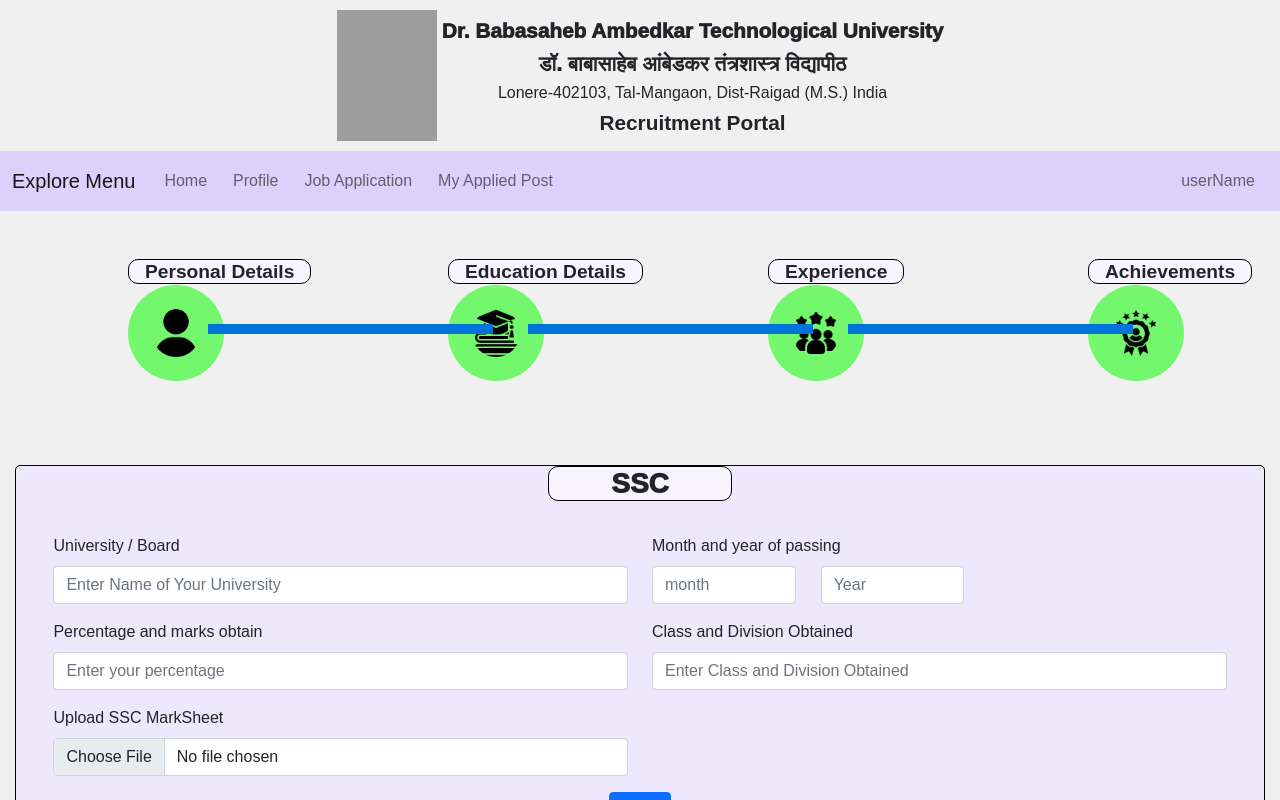
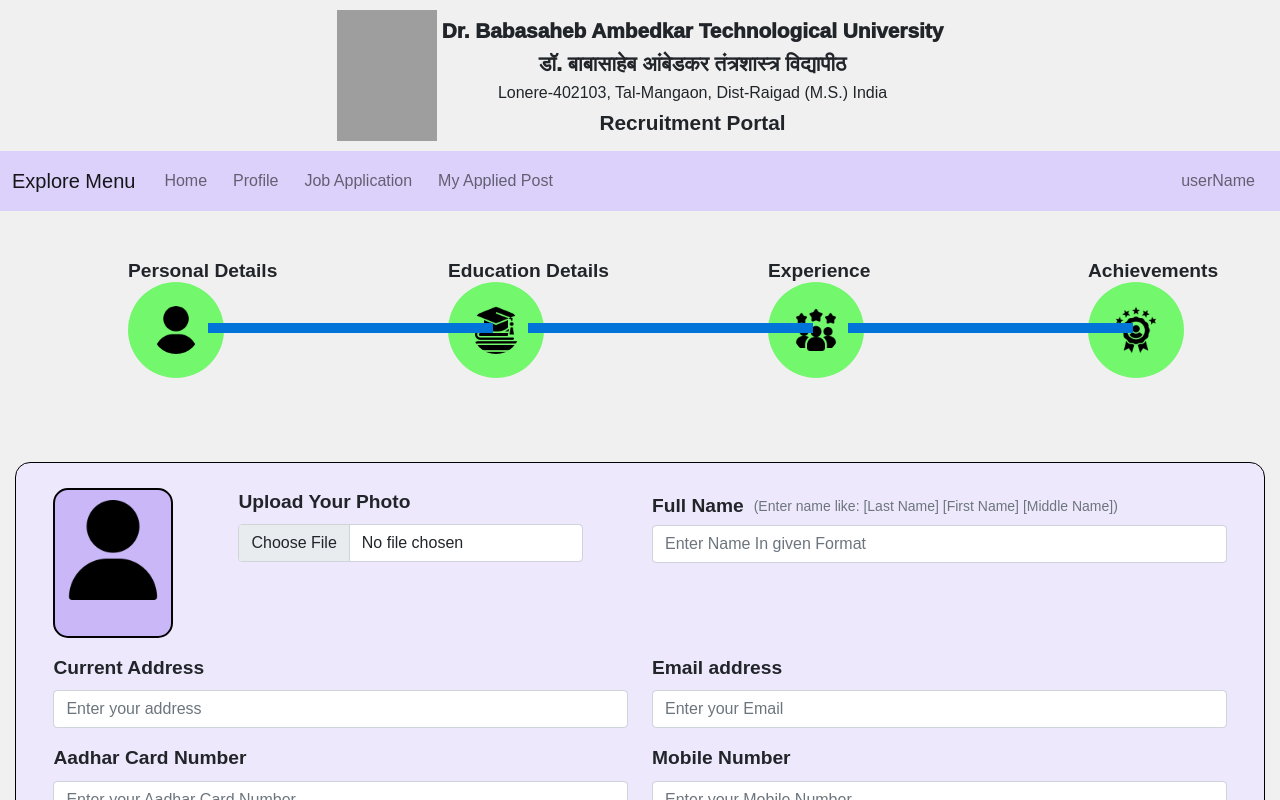
Before and after one commit to onkarhol999/Recruitment_Portal_DABTU, a React (Vite) app: page / in a window 1280 px wide. Shown: the top 800 px of the page. Built offline with nearby package versions, Linux system fonts and the light colour scheme; grey boxes are pictures that could not be loaded.

Commit message:
Progrss bar Completed

```diff
--- a/package.json
+++ b/package.json
@@ -11,7 +11,8 @@
   },
   "dependencies": {
     "react": "^18.2.0",
-    "react-dom": "^18.2.0"
+    "react-dom": "^18.2.0",
+    "react-router-dom": "^6.22.3"
   },
   "devDependencies": {
     "@types/react": "^18.2.64",
--- a/src/App.jsx
+++ b/src/App.jsx
@@ -2,8 +2,9 @@
 import Footer from './component/headerFooter/Footer';
 import Header from './component/headerFooter/Header';
 import TimeLine from './component/timeLine/TimeLine';
-// import PersonalDetails from './component/personalDetailsForm/PersonalDetails';
-import EducationalDetails from './component/EducationalDetailsForm/EducationalDetails';
+import PersonalDetails from './component/personalDetailsForm/personalDetails';
+
+// import EducationalDetails from './component/EducationalDetailsForm/EducationalDetails';
 
 
 function App() {
@@ -11,7 +12,8 @@
     <>
       <Header/>
       <TimeLine/>
-      <EducationalDetails/>
+      <PersonalDetails/>
+      {/* <EducationalDetails/> */}
       <Footer/>
     </>
   )
--- a/src/component/personalDetailsForm/personalDetails.jsx
+++ b/src/component/personalDetailsForm/personalDetails.jsx
@@ -1,5 +1,5 @@
 import React from 'react' //eslint-disable-line no-unused-vars
-import './PersonalDetails.css';
+import './personalDetails.css';
 import user from '../Images/TimeLine/user.png';
 
 function PersonalDetails() {
```
Also changed, not shown: 1 other file (tests, documents, lock files or other folders).
